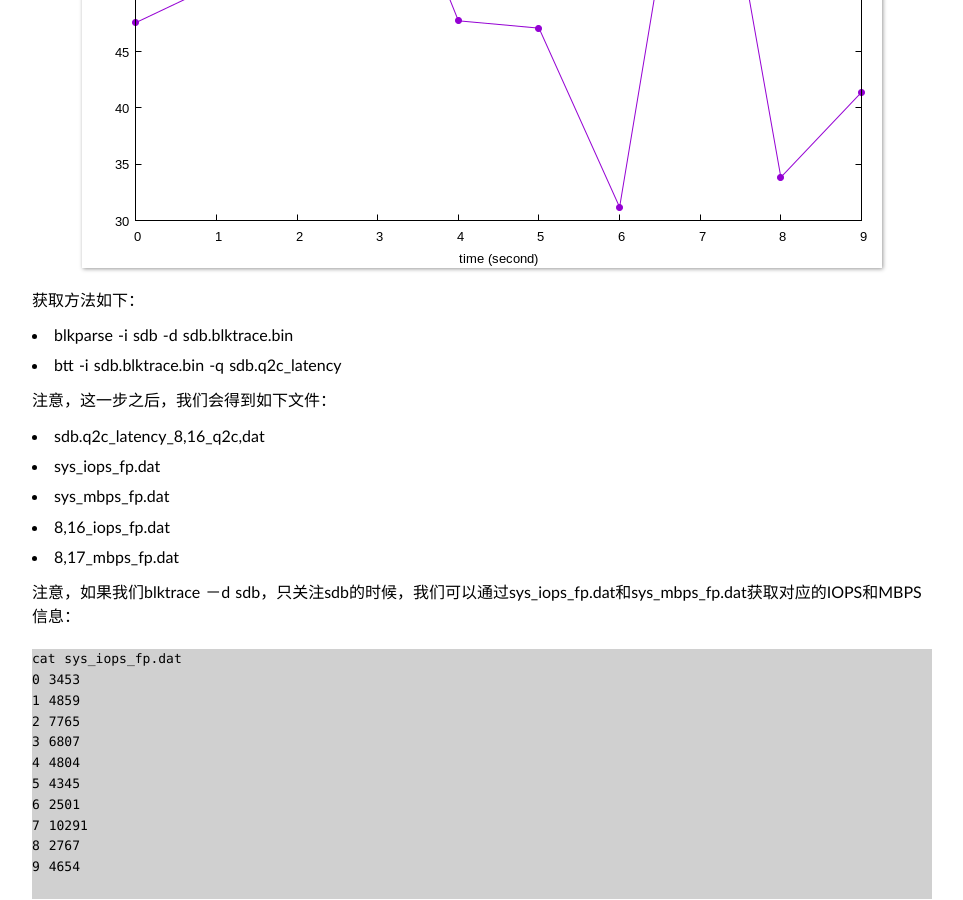
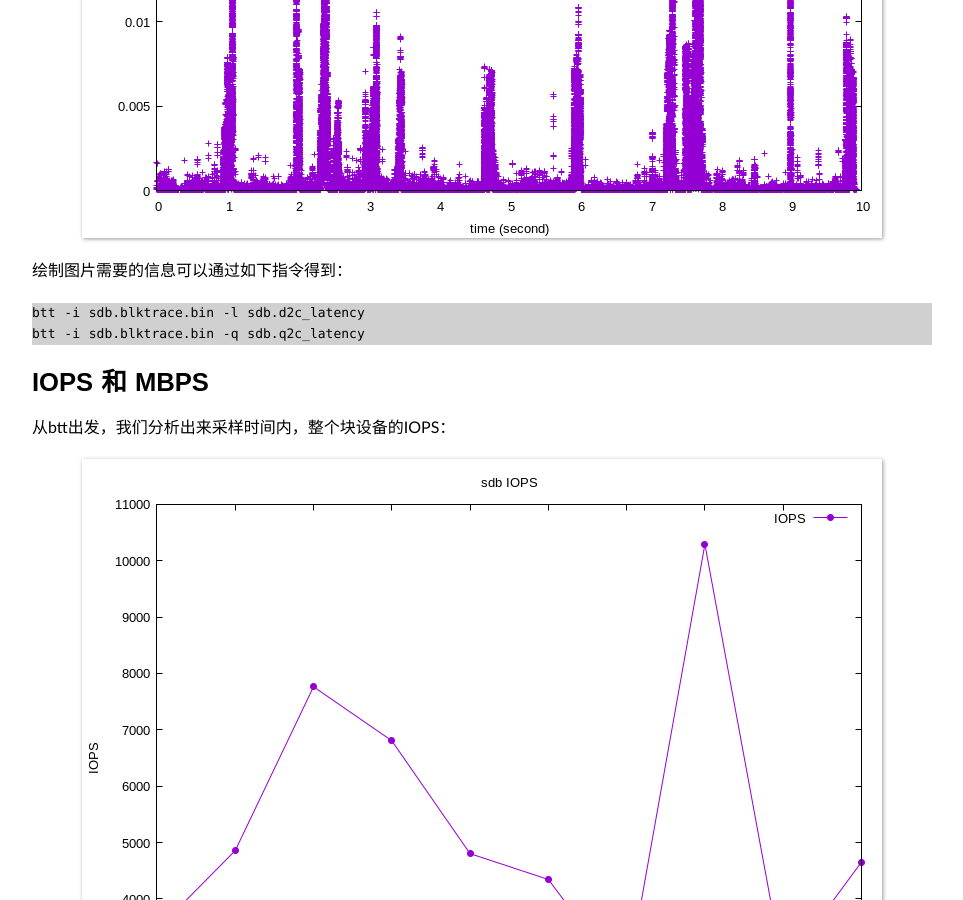
Before and after one commit to Bean-Li/Bean-Li.github.io, a Jekyll site: the page built from _posts/2017-07-06-blktrace-to-report.md, in a window 1280 px wide and 900 px high, scrolled down 9303 px. Shown: the whole window, without its empty margins (158-1121 px from the left). Built offline with Jekyll 4.4.1, drawn with Linux system fonts in a browser that asks for light colours; some web fonts are replaced; some of the changed text lies outside the part shown.

Commit message:
add latency distribution png

````diff
--- a/_posts/2017-07-06-blktrace-to-report.md
+++ b/_posts/2017-07-06-blktrace-to-report.md
@@ -252,6 +252,18 @@ Q2C 平均在0.002522832 秒，即2.5毫秒，
 无论是service time 还是客户感知到的await time，都是非常短的，表现非常不俗。但是D2C花费的时间只占整个Q2C的30%，
 51%以上的时间花费在I2D。
 
+下面我们看下D2C和Q2C随着时间的分布情况：
+
+![](/assets/IO/sdb.d2c_latency.png)
+
+![](/assets/IO/sdb.q2c_latency.png)
+
+绘制图片需要的信息可以通过如下指令得到：
+
+```
+btt -i sdb.blktrace.bin -l sdb.d2c_latency
+btt -i sdb.blktrace.bin -q sdb.q2c_latency
+```
 
 
 
````
